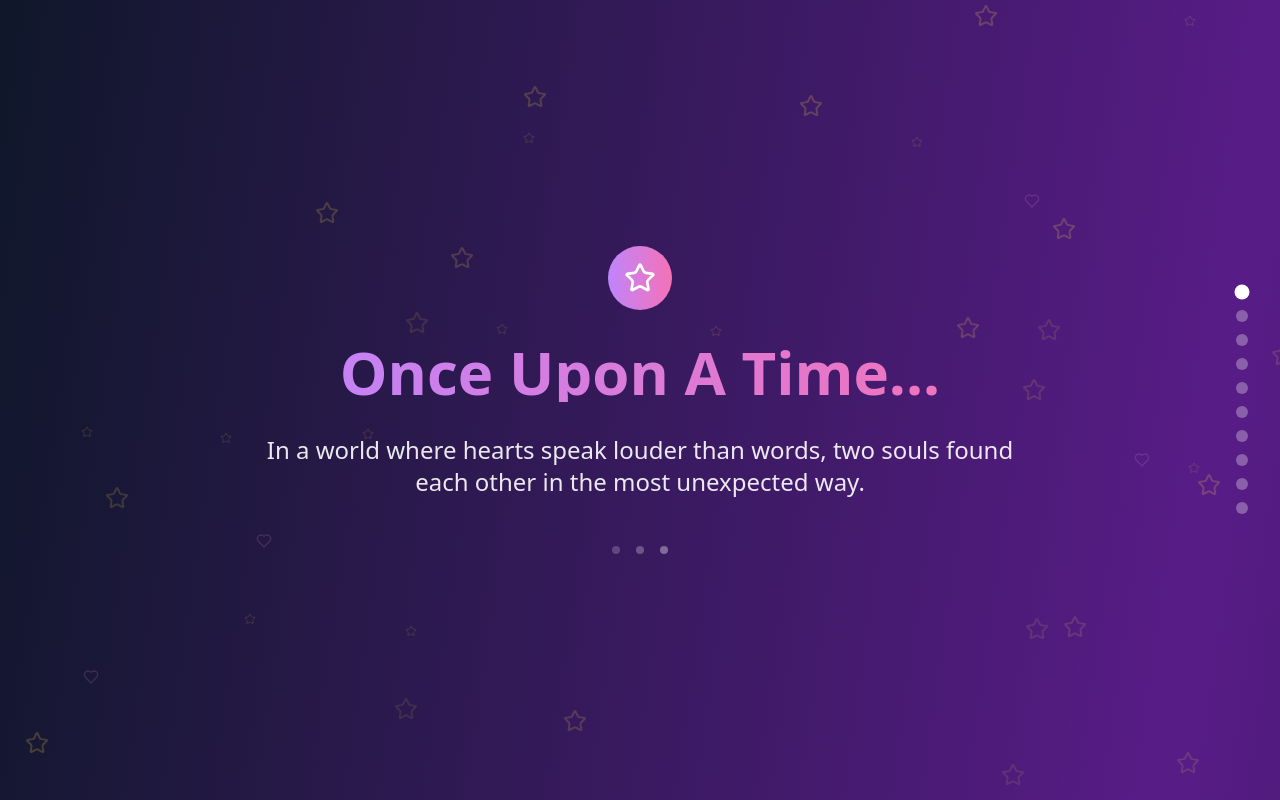
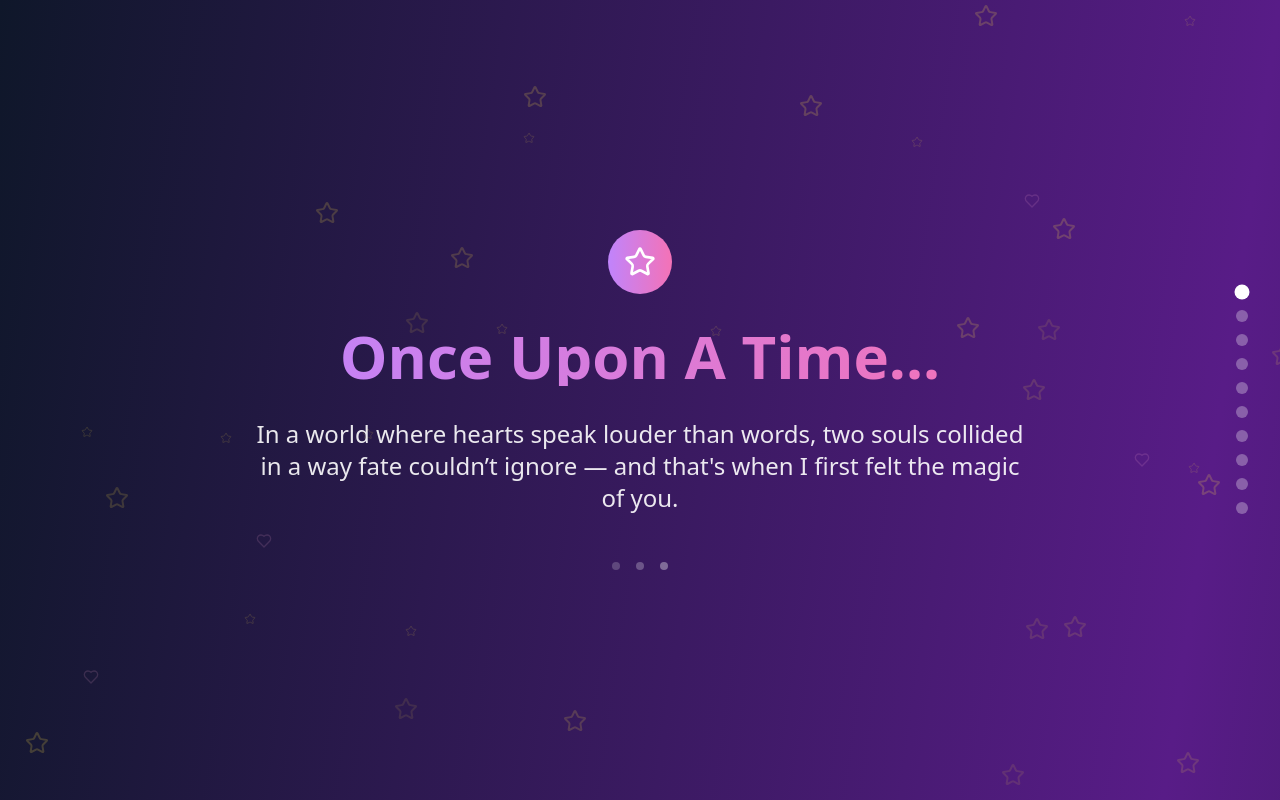
Before and after one commit to Aviral000/lukpad, a React (Create React App) app: page / in a window 1280 px wide. Shown: the top 800 px of the page. Built offline with nearby package versions, Linux system fonts and the light colour scheme.

Commit message:
feat: My love

```diff
--- a/src/HeartFeltStory.js
+++ b/src/HeartFeltStory.js
@@ -9,65 +9,76 @@ const HeartfeltStory = () => {
   const storyParts = [
     {
       title: "Once Upon A Time...",
-      content: "In a world where hearts speak louder than words, two souls found each other in the most unexpected way.",
+      content:
+        "In a world where hearts speak louder than words, two souls collided in a way fate couldn’t ignore — and that's when I first felt the magic of you.",
       icon: <Star className="w-8 h-8" />,
       gradient: "from-purple-400 to-pink-400"
     },
     {
       title: "The Meeting",
-      content: "Like stars aligning in the perfect constellation, we discovered a connection that felt written in the stars themselves.",
+      content:
+        "Like stars forming their perfect dance, we found each other in the chaos. It wasn’t planned, but it felt destined, like you were the chapter my heart was waiting to write.",
       icon: <Sparkles className="w-8 h-8" />,
       gradient: "from-blue-400 to-purple-400"
     },
     {
       title: "Growing Closer",
-      content: "Every conversation became a treasure, every smile a gift, every moment together a page in our beautiful story.",
+      content:
+        "Every message from you made my world brighter. I kept falling for your smile, your thoughts, your soul — deeper than I ever expected.",
       icon: <Heart className="w-8 h-8" />,
       gradient: "from-pink-400 to-red-400"
     },
     {
       title: "The Truth",
-      content: "Sometimes the most beautiful stories have the most complicated chapters, and truth has a way of changing everything.",
+      content:
+        "Sometimes, love chooses the most complicated path. I never wanted to be a storm in your sky — only the calm that made you smile again.",
       icon: <Moon className="w-8 h-8" />,
       gradient: "from-indigo-400 to-blue-400"
     },
     {
       title: "Understanding",
-      content: "I never meant to complicate your world. Your happiness means everything to me, even if it means letting go.",
+      content:
+        "I know it's wrong… but if loving you means showing the side of me that fights for you — then let me be that fighter. Because I will and surely will win your heart.",
       icon: <Sun className="w-8 h-8" />,
       gradient: "from-yellow-400 to-orange-400"
     },
     {
       title: "My Heartfelt Apology",
-      content: "I'm sorry for any confusion, any pain, any difficulty I may have brought into your life. That was never my intention.",
+      content:
+        "I'm sorry if I ever made your heart heavy. I never wanted to bring pain — only warmth. If I could take away every confusion, I would replace it with comfort and care.",
       icon: <Heart className="w-8 h-8" />,
       gradient: "from-red-400 to-pink-400"
     },
     {
       title: "What You Mean To Me",
-      content: "You brought sunshine into my cloudy days, laughter into my quiet moments, and hope into my dreams.",
+      content:
+        "You’re more than just someone I like — you’re someone I feel in every heartbeat. You bring color where there was gray, and a melody where there was silence.",
       icon: <Sparkles className="w-8 h-8" />,
       gradient: "from-amber-400 to-yellow-400"
     },
     {
       title: "Respect & Love",
-      content: "True love means wanting someone's happiness above your own. I respect your choices and your relationship.",
+      content:
+        "I don’t love you to possess you. I love you to uplift you, respect you, and protect that beautiful smile. Because loving you isn’t about me — it’s about seeing you happy.",
       icon: <Star className="w-8 h-8" />,
       gradient: "from-green-400 to-blue-400"
     },
     {
       title: "Always In My Heart",
-      content: "Though our paths may lead us different ways, you'll always have a special place in my heart. Thank you for the beautiful memories.",
+      content:
+        "Even if life draws maps we didn’t plan, you’ll always be a glowing dot on mine — circled in love, marked with hope, and carried in every beat of my heart.",
       icon: <Heart className="w-8 h-8" />,
       gradient: "from-purple-400 to-pink-400"
     },
     {
       title: "Until We Meet Again",
-      content: "May your days be filled with love, laughter, and all the happiness you deserve. You are truly special.",
+      content:
+        "Until your eyes find mine again, I’ll keep loving you in silence, cheering for you from afar, and waiting — because I believe in ‘us’, no matter how long it takes.",
       icon: <Sun className="w-8 h-8" />,
       gradient: "from-orange-400 to-red-400"
     }
   ];
+
 
   useEffect(() => {
     const observerOptions = {
```
